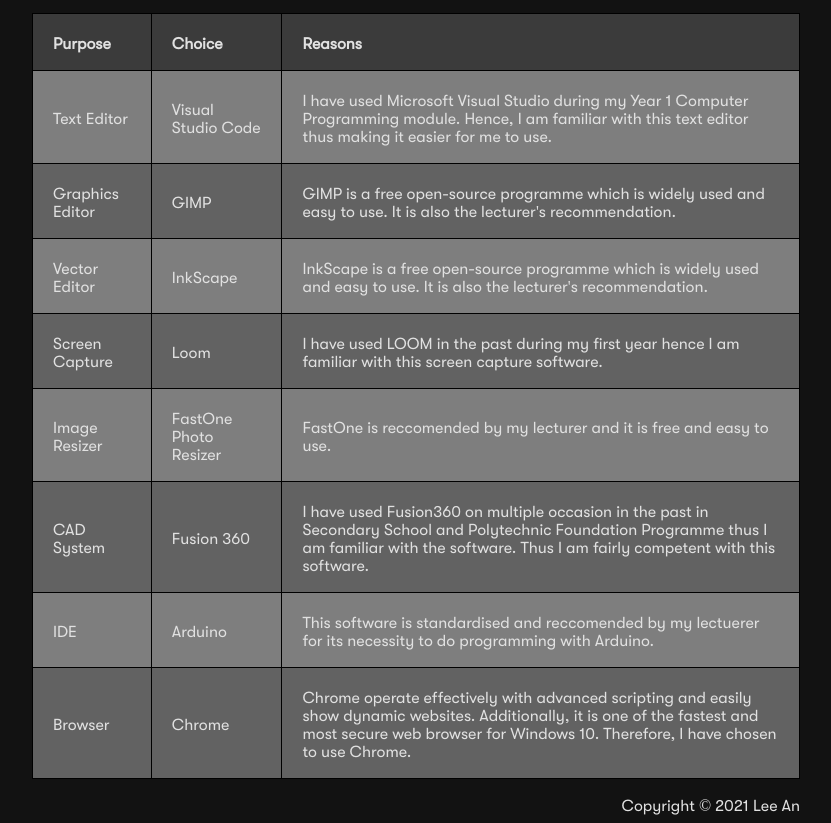
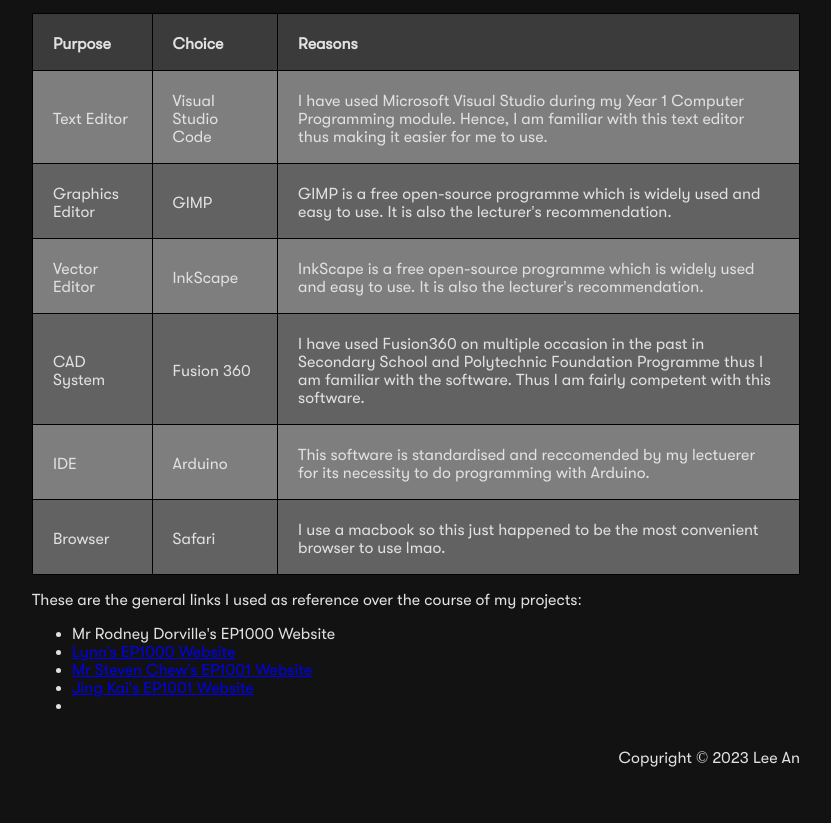
Before and after one commit to leean02/EP1001, a plain HTML site: page tools.html in a window 1280 px wide. Shown: the part 182-1005 px from the top of the page, without its empty margins (224-1055 px from the left). After the commit the page ends 957 px from the top, so only its background shows below. Drawn offline with Linux system fonts and the light colour scheme.

Commit message:
update about, index and tool page

```diff
--- a/tools.html
+++ b/tools.html
@@ -52,16 +52,6 @@
                  <td><p>InkScape is a free open-source programme which is widely used and easy to use. It is also the lecturer's recommendation.</p></td>
              </tr>
              <tr>
-                 <td><p>Screen Capture</p></td>
-                 <td><p>Loom</p></td>
-                 <td><p>I have used LOOM in the past during my first year hence I am familiar with this screen capture software.</p></td>
-             </tr>
-             <tr>
-                 <td><p>Image Resizer</p></td>
-                 <td><p>FastOne Photo Resizer</p></td>
-                 <td><p>FastOne is reccomended by my lecturer and it is free and easy to use.</p></td>
-             </tr>
-             <tr>
                  <td><p>CAD System</p></td>
                  <td><p>Fusion 360</p></td>
                  <td><p>I have used Fusion360 on multiple occasion in the past in Secondary School and Polytechnic Foundation Programme thus I am familiar with the software. Thus I am fairly competent with this software.</p></td>
@@ -73,14 +63,22 @@
              </tr>
              <tr>
                  <td><p>Browser</p></td>
-                 <td><p>Chrome</p></td>
-                 <td><p>Chrome operate effectively with advanced scripting and easily show dynamic websites. Additionally, it is one of the fastest and most secure web browser for Windows 10. Therefore, I have chosen to use Chrome.</p></td>
+                 <td><p>Safari</p></td>
+                 <td><p>I use a macbook so this just happened to be the most convenient browser to use lmao.</p></td>
              </tr>
         </table>
+        <p>These are the general links I used as reference over the course of my projects:</p>
+        <ul>
+            <li><a href="https://rdorville.github.io/digfab/"></a>Mr Rodney Dorville's EP1000 Website</li>
+            <li><a href="https://lynn-mma.github.io/EP1000/">Lynn's EP1000 Website</a></li>
+            <li><a href="https://skeatz.github.io/Further-DF-and-Prototyping/">Mr Steven Chew's EP1001 Website</a></li>
+            <li><a href="https://ongjingkai.github.io/EP1001/">Jing Kai's EP1001 Website</a></li>
+            <li><a href=""></a></li>
+        </ul>
     </div>
     <footer>
         <br>
-        Copyright &copy; 2021 Lee An
+        Copyright &copy; 2023 Lee An
     </footer>
     </body>
 </html>
```
Also changed, not shown: about.html (+8 -10 lines), index.html (+10 -8 lines).
